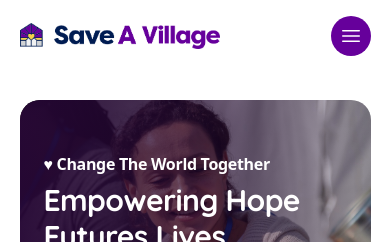
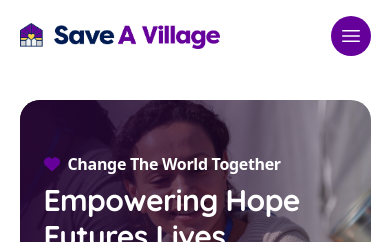
Before and after one commit to KaltechCode/saveavillage, a Next.js app: page / in a window 390 px wide. Shown: the top 242 px of the page. Built offline with nearby package versions, Linux system fonts and the light colour scheme.

Commit message:
home page mobile menu bar

```diff
--- a/components/large/Hero.tsx
+++ b/components/large/Hero.tsx
@@ -3,6 +3,7 @@ import { useRef } from "react";
 import Image from "next/image";
 import { Swiper, SwiperSlide } from "swiper/react";
 import { Navigation } from "swiper/modules";
+import { FaHeart } from "react-icons/fa6";
 
 import "swiper/css";
 import "swiper/css/navigation";
@@ -88,8 +89,11 @@ export default function Hero() {
                 "
               >
                 <div className="xl:w-[65%]">
-                  <p className="hero-label text-white">
-                    ♥ Change The World Together
+                  <p className="hero-label text-white flex gap-2 items-center">
+                    <span className="">
+                      <FaHeart className="text-primary" />
+                    </span>{" "}
+                    Change The World Together
                   </p>
 
                   <h1 className="hero-title-text text-white! leading-[1.2]!">
```
